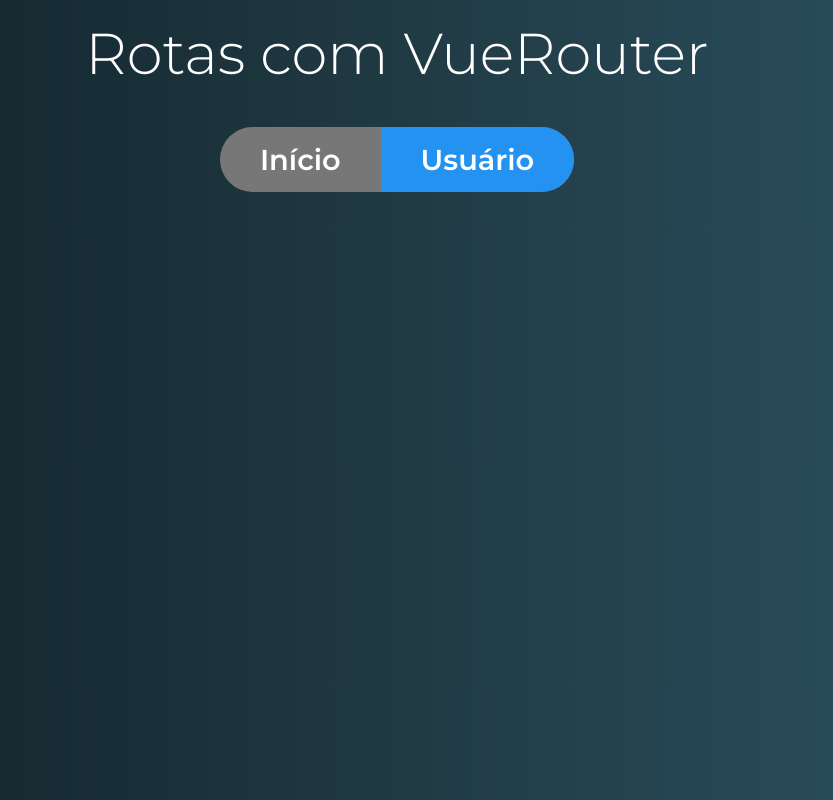
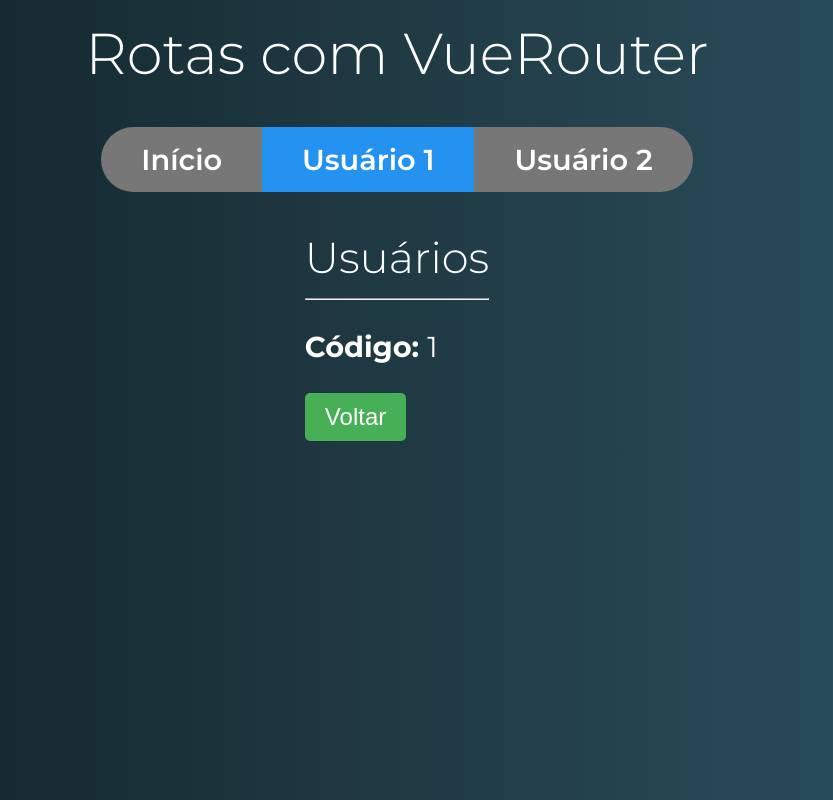
Before and after one commit to ViniciusTBednascki/CursoVuejs, a Vue app in the folder rotas/rotas-exercicios/: page /usuario/1 in a window 1280 px wide. Shown: the whole page, without its empty margins (243-1076 px from the left). Built offline with nearby package versions, Linux system fonts and the light colour scheme.

Commit message:
lendo e usando parâmetros de rotas

```diff
--- a/rotas/rotas-exercicios/src/components/templates/Menu.vue
+++ b/rotas/rotas-exercicios/src/components/templates/Menu.vue
@@ -2,7 +2,8 @@
     <nav class="menu">
         <ul>
             <router-link to="/" tag="li" active-class="active" exact><a>Início</a></router-link>
-            <router-link to="/usuario" tag="li" active-class="active"><a>Usuário</a></router-link>
+            <router-link to="/usuario/1" tag="li" active-class="active"><a>Usuário 1</a></router-link>
+            <router-link to="/usuario/2" tag="li" active-class="active"><a>Usuário 2</a></router-link>
         </ul>
     </nav>
 </template>
--- a/rotas/rotas-exercicios/src/components/usuario/Usuario.vue
+++ b/rotas/rotas-exercicios/src/components/usuario/Usuario.vue
@@ -2,12 +2,18 @@
   <div class="usuario">
       <h2>Usuários</h2>
       <hr>
+      <p><strong>Código: </strong>{{id}}</p>
       <button sucesso @click="irParaInicio">Voltar</button>
   </div>
 </template>
 
 <script>
 export default {
+  data() {
+    return {
+      id: this.$route.params.id
+    }
+  },
   methods: {
     irParaInicio() {
       //this.$router.push('/')
--- a/rotas/rotas-exercicios/src/router.js
+++ b/rotas/rotas-exercicios/src/router.js
@@ -11,7 +11,7 @@ export default new Router({
         path: '/',
         component: Inicio
     }, {
-        path: '/usuario',
+        path: '/usuario/:id',
         component: Usuario
     }]
 })
```
